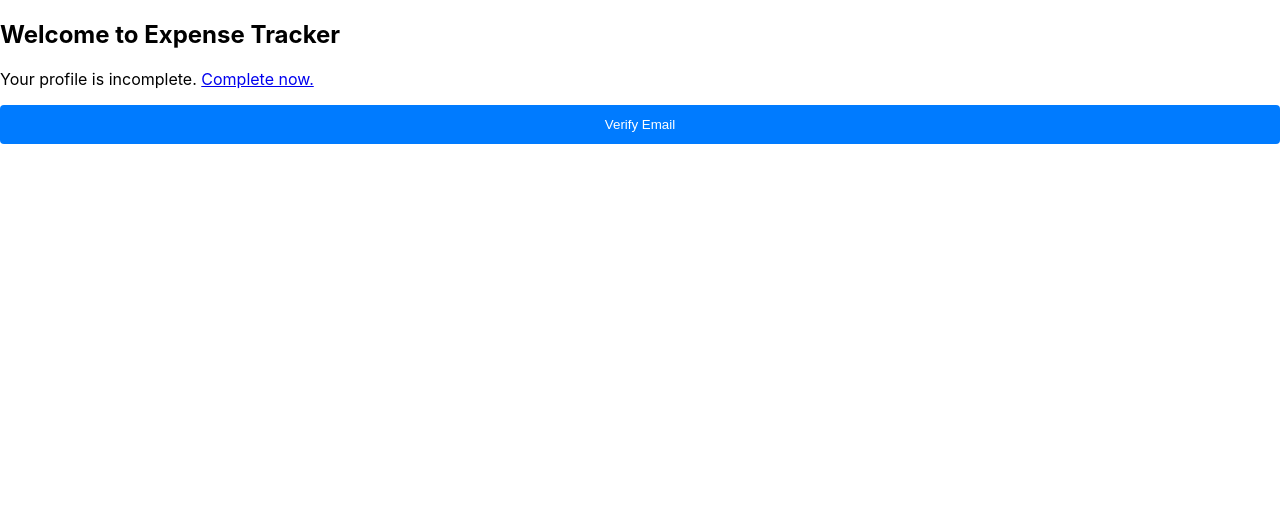
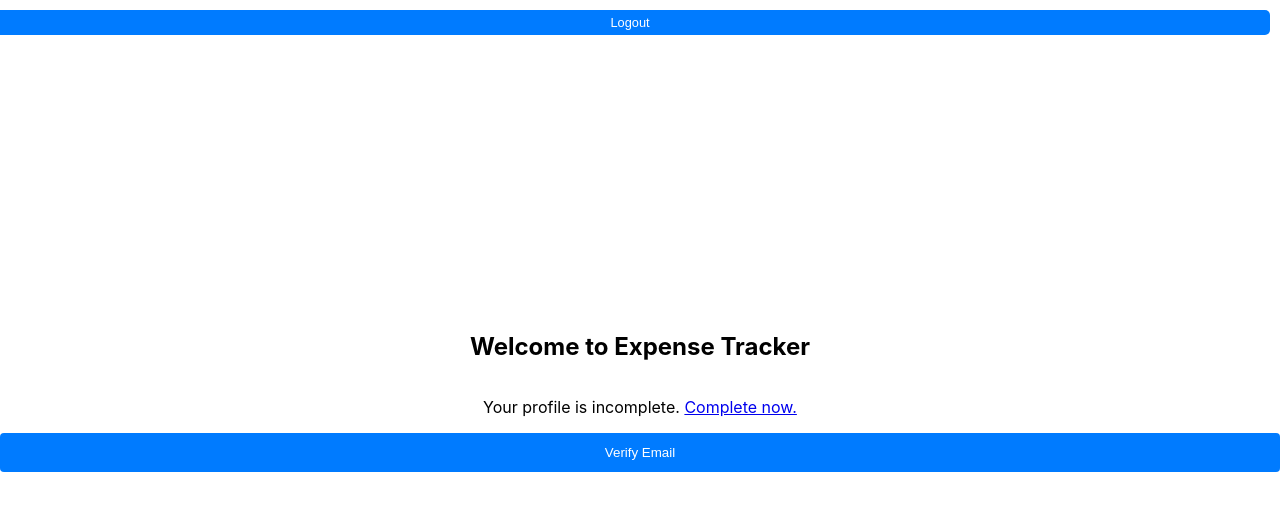
Before and after one commit to ShrutM07/ExpenseTracker, a React (Create React App) app: page /welcome in a window 1280 px wide. Shown: the top 510 px of the page. Built offline with nearby package versions, Linux system fonts and the light colour scheme.

Commit message:
Logout user

```diff
--- a/src/App.css
+++ b/src/App.css
@@ -1,38 +1,31 @@
-.App {
-  text-align: center;
-}
-
-.App-logo {
-  height: 40vmin;
-  pointer-events: none;
-}
-
-@media (prefers-reduced-motion: no-preference) {
-  .App-logo {
-    animation: App-logo-spin infinite 20s linear;
-  }
-}
-
-.App-header {
-  background-color: #282c34;
-  min-height: 100vh;
+.welcome-container {
   display: flex;
   flex-direction: column;
   align-items: center;
   justify-content: center;
-  font-size: calc(10px + 2vmin);
-  color: white;
+  height: 100vh;
+  position: relative;
 }
 
-.App-link {
-  color: #61dafb;
+.header {
+  width: 100%;
+  display: flex;
+  justify-content: flex-end;
+  position: absolute;
+  top: 10px;
+  right: 10px;
 }
 
-@keyframes App-logo-spin {
-  from {
-    transform: rotate(0deg);
-  }
-  to {
-    transform: rotate(360deg);
-  }
+.logout-button {
+  background-color: #007BFF;
+  color: white;
+  border: none;
+  padding: 0.3rem 0.8rem;
+  cursor: pointer;
+  font-size: 0.8rem;
+  border-radius: 5px;
 }
+
+.logout-button:hover {
+  background-color: #0056b3;
+}
--- a/src/components/sign up/Welcome.js
+++ b/src/components/sign up/Welcome.js
@@ -1,9 +1,8 @@
-import React, { useState, useEffect } from 'react';
+import React, { useState } from 'react';
 import { useHistory } from 'react-router-dom';
 
 const Welcome = () => {
     const history = useHistory();
-    const [isEmailVerified, setIsEmailVerified] = useState(false);
     const [verificationEmailSent, setVerificationEmailSent] = useState(false);
 
     const handleCompleteProfile = () => {
@@ -42,11 +41,19 @@ const Welcome = () => {
         }
     };
 
+    const handleLogout = () => {
+        localStorage.removeItem('firebaseAuthToken');
+        history.push('/');
+    };
+
     return (
         <div className="welcome-container">
+            <div className="header">
+                <button className="logout-button" onClick={handleLogout}>Logout</button>
+            </div>
             <h2>Welcome to Expense Tracker</h2>
             <p>Your profile is incomplete. <a href="#" onClick={handleCompleteProfile}>Complete now.</a></p>
-            <button onClick={handleVerifyEmail} disabled={isEmailVerified || verificationEmailSent}>
+            <button onClick={handleVerifyEmail} disabled={verificationEmailSent}>
                 {verificationEmailSent ? 'Verification Email Sent' : 'Verify Email'}
             </button>
             {verificationEmailSent && (
```
